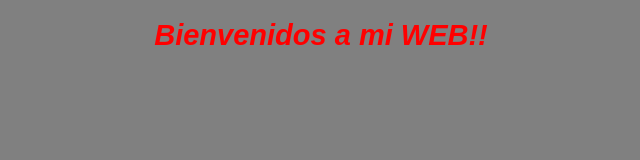
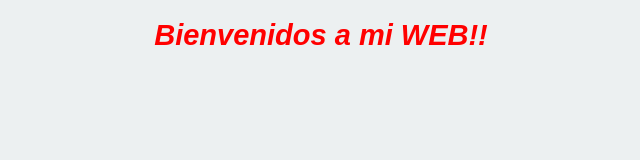
Before and after one commit to juank329/CSS, a plain HTML site: page index.html in a window 1280 px wide. Shown: the whole page, without its empty margins (319-959 px from the left). Drawn offline with Linux system fonts and the light colour scheme.

Commit message:
cambio de color al body

```diff
--- a/index.css
+++ b/index.css
@@ -1,5 +1,5 @@
 body{
-    background-color: grey;
+    background-color: #ECF0F1;
 
 }
 
```
